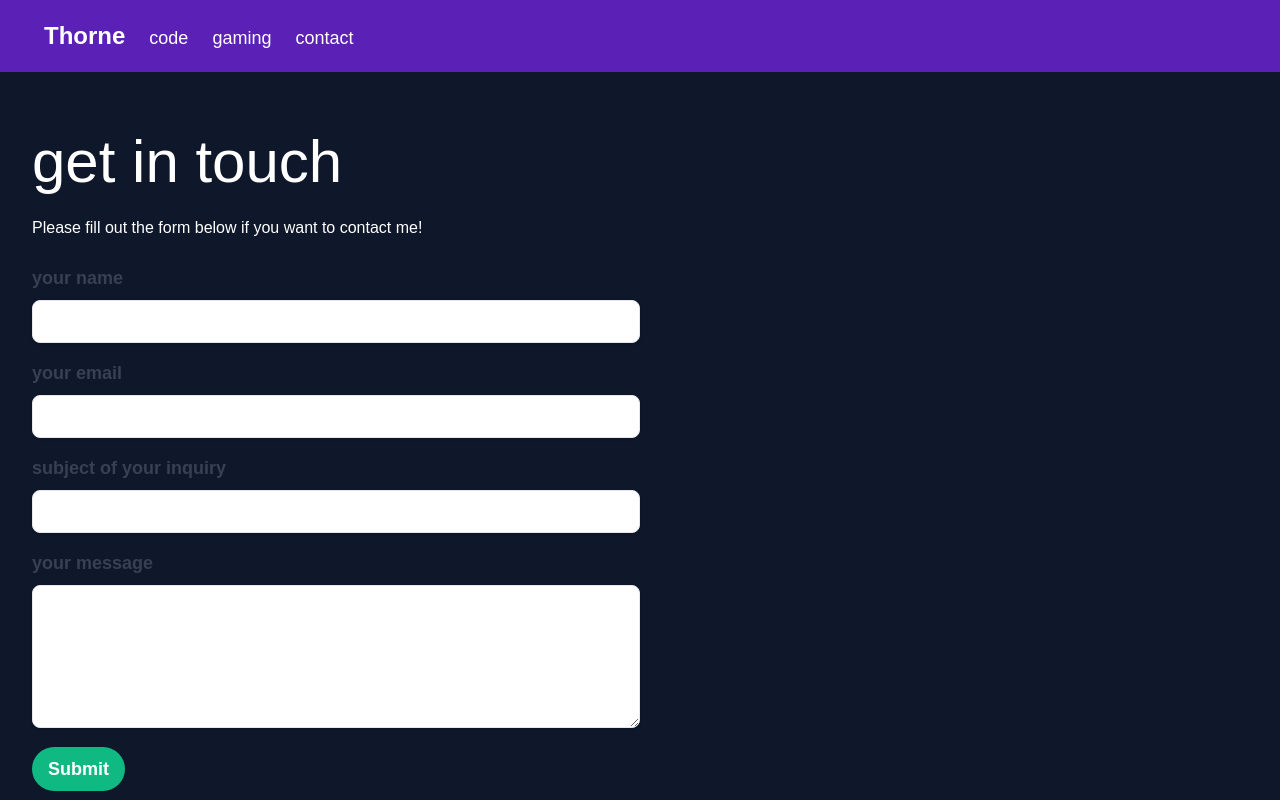
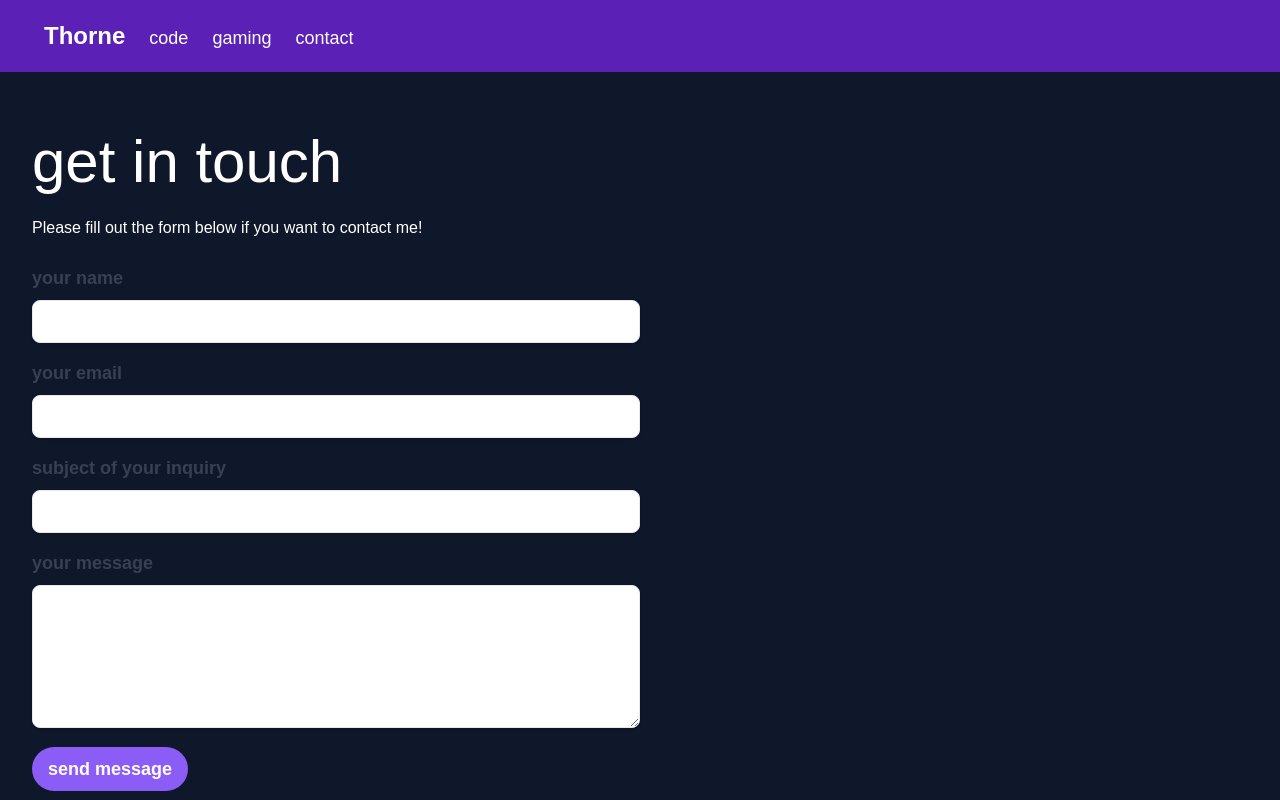
Before and after one commit to ExistentialEnso/ens0-me, a Next.js app: page /contact in a window 1280 px wide. Shown: the top 800 px of the page. Built offline with nearby package versions, Linux system fonts and the light colour scheme; a web font is replaced by a local one.

Commit message:
Change buttons to better match style

```diff
--- a/src/app/components/Button.tsx
+++ b/src/app/components/Button.tsx
@@ -23,7 +23,7 @@ type ButtonProps = {
 const Button = (props: ButtonProps) => {
     const { children, onClick } = props
 
-    let className = "bg-emerald-500 hover:bg-emerald-700 text-white font-bold py-2 px-4 rounded-full"
+    let className = "bg-violet-500 hover:bg-violet-700 text-white font-bold py-2 px-4 rounded-full"
 
     const size = props.size ?? "lg"
 
--- a/src/app/contact/ContactForm.tsx
+++ b/src/app/contact/ContactForm.tsx
@@ -106,7 +106,7 @@ const ContactForm = () => {
                 />
 
             <div className="my-3">
-                <Button onClick={submit}>Submit</Button>
+                <Button onClick={submit}>send message</Button>
             </div>
 
         </React.Fragment>
```
